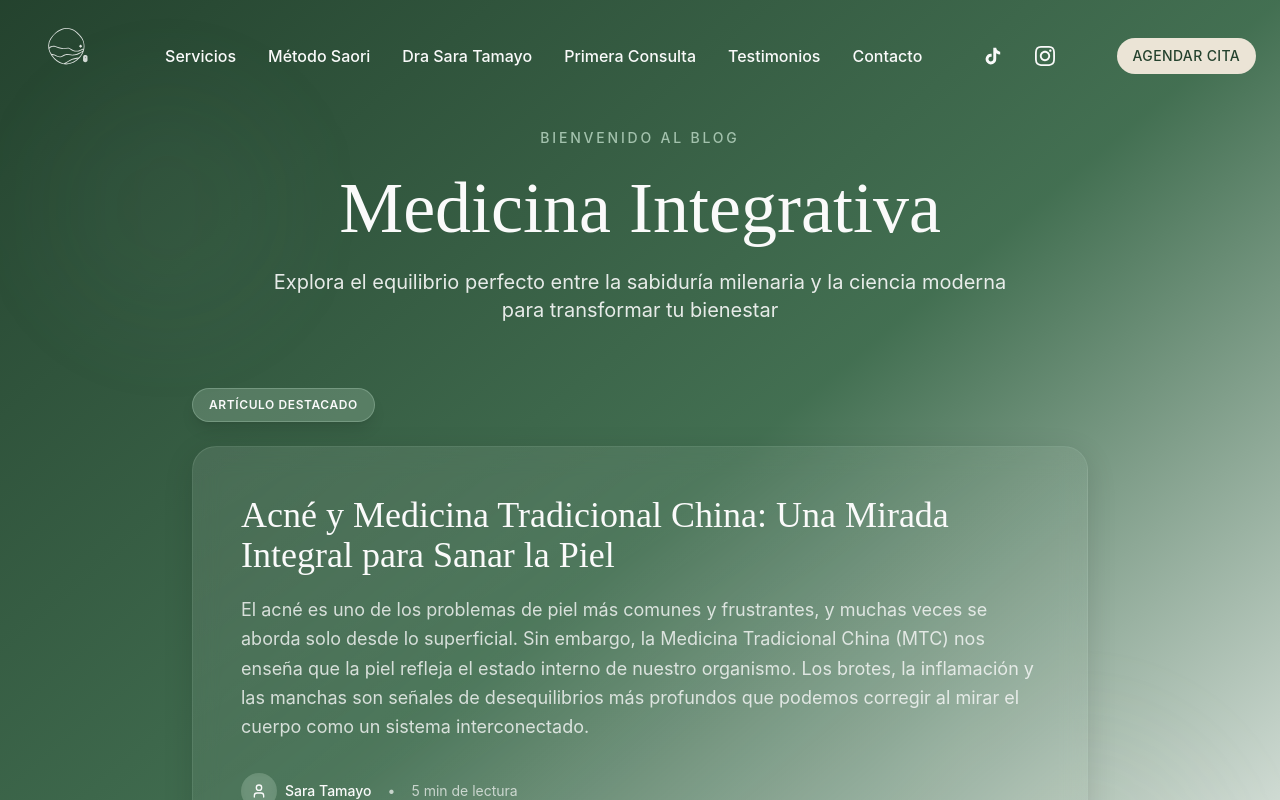
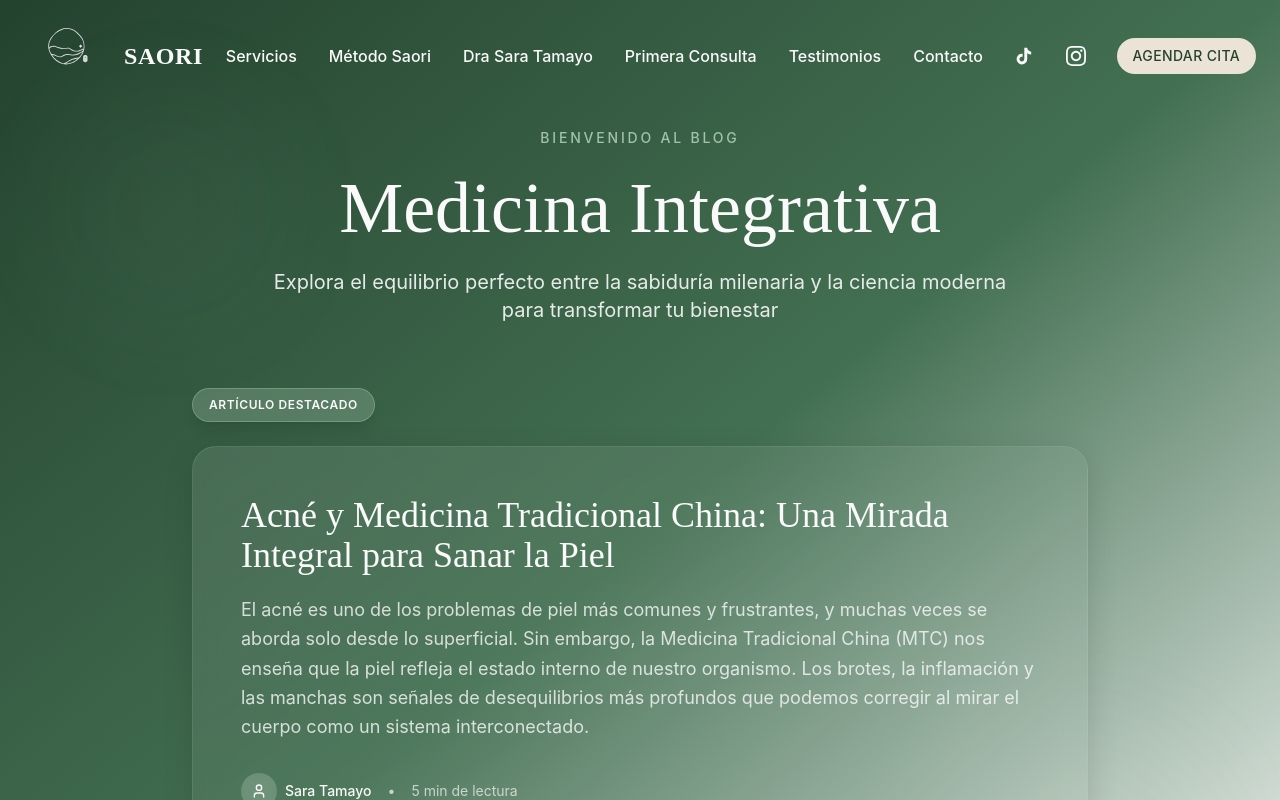
Before and after one commit to ltamayot/chic-landing-gen, a React (Vite) app: page /blog in a window 1280 px wide. Shown: the top 800 px of the page. Built offline with nearby package versions, Linux system fonts and the light colour scheme; the HTML template or start-up script is replaced by a standard one.

Commit message:
Fix: Restore "SAORI" text in header

```diff
--- a/src/components/Navigation.tsx
+++ b/src/components/Navigation.tsx
@@ -71,6 +71,11 @@ const Navigation = () => {
                 isScrolled ? '' : 'brightness-0 invert'
               }`}
             />
+            <span className={`text-2xl font-serif font-semibold tracking-wide transition-colors duration-300 ${
+              isScrolled ? 'text-primary' : 'text-primary-foreground'
+            }`}>
+              SAORI
+            </span>
           </div>
 
           {/* Desktop Navigation Items */}
```
